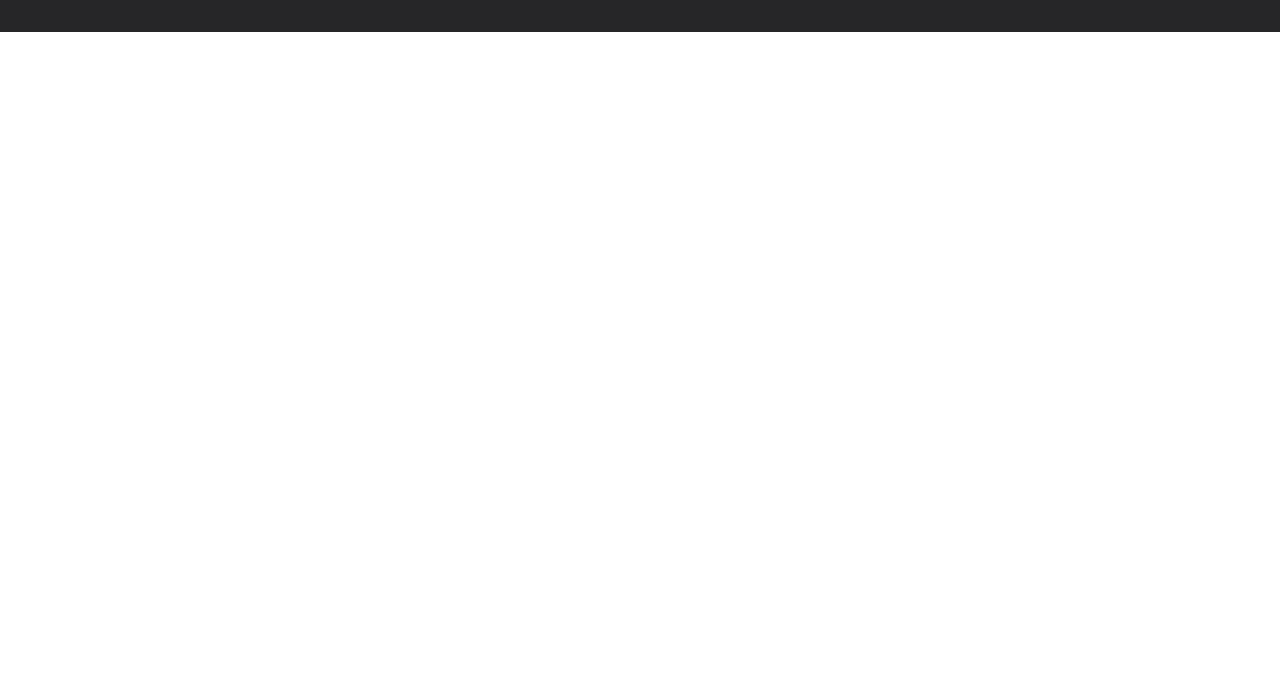
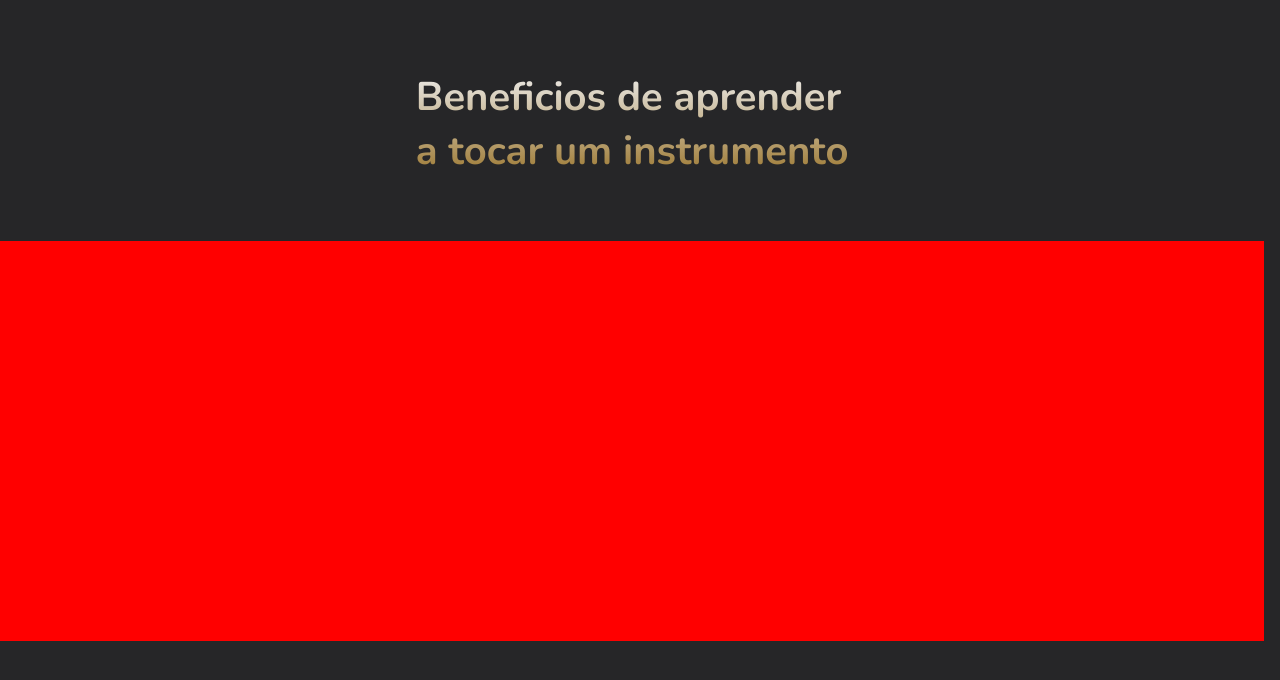
Before and after one commit to Mauricio-Maxuel/Projeto-Individual-1-Semestre-PI, a plain HTML site: page index.html in a window 1280 px wide. Shown: the part 768-1448 px from the top of the page. Before the commit the page ends 800 px from the top, so only its background shows below. Drawn offline with nearby package versions, Linux system fonts and the light colour scheme.

Commit message:
beggin benefits

```diff
--- a/index.html
+++ b/index.html
@@ -68,6 +68,21 @@
             <img src="assets/imgs/moreiconVector.png" alt="">
         </div>
     </div>
+
+    <div class="benefits">
+        <h1>Beneficios de aprender <br> a tocar um instrumento</h1>
+        <div class="divCardsBenefits">
+            <div class="cardBenefits">
+
+            </div>
+            <div class="cardBenefits">
+
+            </div>
+            <div class="cardBenefits">
+
+            </div>
+        </div>
+    </div>
 </body>
 
 </html>
--- a/styles/style.css
+++ b/styles/style.css
@@ -1,24 +1,26 @@
-body{
-    margin:0;
+body {
+    margin: 0;
     padding: 0;
     border: 0;
+    width: 98.78vw;
     font-family: 'Nunito', sans-serif;
+    background-color: #262628;
 }
 
-.divWelcome{
+.divWelcome {
     display: grid;
-    width: 100vw;
+    width: 100%;
     height: 100vh;
     background-color: #262628;
-    grid-template-columns: repeat(2,1fr);
+    grid-template-columns: repeat(2, 1fr);
     grid-template-rows: 1fr 70vh 1fr;
     grid-template-areas: "head head"
-                         "slogan musician"
-                         "more more";
+        "slogan musician"
+        "more more";
 
 }
 
-header{
+header {
     grid-area: head;
 }
 
@@ -28,24 +30,29 @@ header nav {
     justify-content: space-between;
     align-items: center;
 }
-.divLogo{
+
+.divLogo {
     display: flex;
     align-items: center;
 }
-.divLogo img{
+
+.divLogo img {
     width: 35%;
     margin-left: 15%;
 }
-.navigation{
+
+.navigation {
     width: 53%;
     display: flex;
     align-items: center;
     justify-content: space-between;
 }
+
 .navigation ul {
     display: flex;
     gap: 3%;
 }
+
 .navigation ul a {
     text-decoration: none;
     list-style: none;
@@ -57,58 +64,63 @@ header nav {
 
 .navigation ul a:hover {
     color: white;
-    border-bottom: 1px #5c582a  solid;
+    border-bottom: 1px #5c582a solid;
 }
+
 .navigation .activeLi {
     color: white;
 }
-.navigation  button {
+
+.navigation button {
     text-decoration: none;
     margin-right: 7%;
     padding: 1% 4%;
     border-radius: 7px;
     font-size: 1.15rem;
-    background-color:#736F45;
+    background-color: #736F45;
     border: none;
     color: white;
     transition: 200ms;
     cursor: pointer;
 }
-.navigation  button a{
+
+.navigation button a {
     text-decoration: none;
     color: white;
 }
-.navigation button:hover{
+
+.navigation button:hover {
     background-color: #908835;
-    transform: translate(0,-4%);
+    transform: translate(0, -4%);
 }
 
-.contentSlogan{
-    grid-area:slogan;
+.contentSlogan {
+    grid-area: slogan;
     margin-left: 20%;
     margin-bottom: 5%;
     display: flex;
     flex-direction: column;
     justify-content: flex-end;
 }
-.contentSlogan h1{
+
+.contentSlogan h1 {
     font-size: 3rem;
     color: white;
     margin: 0;
 }
-.contentSlogan p{
+
+.contentSlogan p {
     font-size: 1.3rem;
     color: #A9A5A6;
 }
-.contentSlogan h3{
+
+.contentSlogan h3 {
     font-size: 1.7rem;
-    color:#908F81 ;
+    color: #908F81;
     font-weight: 600;
 }
-.buttons{
-}
 
-.btnGradient{
+.btnGradient {
     width: 25%;
     padding: 3% 0;
     font-size: 1.1rem;
@@ -119,7 +131,8 @@ header nav {
     border: none;
     cursor: pointer;
 }
-.btnSimulador{
+
+.btnSimulador {
     width: 25%;
     padding: 3% 0;
     margin-left: 5%;
@@ -129,29 +142,31 @@ header nav {
     background-color: transparent;
     border: none;
 }
-.divImgMusician{
-    grid-area:musician;
+
+.divImgMusician {
+    grid-area: musician;
     display: flex;
     justify-content: center;
     align-items: center;
 
 }
 
-.divImgMusician img{
+.divImgMusician img {
     width: 65%;
     margin-bottom: 10%;
     margin-right: 10%;
 }
 
-.divMore{
-    grid-area:more;
+.divMore {
+    grid-area: more;
     display: flex;
     justify-content: center;
     align-items: center;
     flex-direction: column;
     margin-bottom: 1%;
 }
-.divMore img:nth-child(1){
+
+.divMore img:nth-child(1) {
     width: 1.5%;
     animation-duration: 3s;
     animation-name: more2;
@@ -159,10 +174,40 @@ header nav {
 }
 
 @keyframes more2 {
-    0%,100%{
-		transform:translatey(5px)
-	}
-	50%{
-		transform:translatey(-5px)
-	}
+
+    0%,
+    100% {
+        transform: translatey(5px)
+    }
+
+    50% {
+        transform: translatey(-5px)
+    }
 }
+
+.benefits {
+    display: flex;
+    flex-direction: column;
+    justify-content: flex-start;
+    align-items: center;
+    width: 100%;
+    height: 100vh;
+}
+
+.benefits h1 {
+    margin: 0;
+    padding: 0;
+    border: 0;
+    font-size: 2.5rem;
+    margin-top: 3%;
+    margin-bottom: 5%;
+    background: -webkit-linear-gradient(#eee, #9a752c);
+    -webkit-background-clip: text;
+    -webkit-text-fill-color: transparent;
+}
+
+.divCardsBenefits{
+    width: 100%;
+    height: 50%;
+    background-color: red;
+}
```
